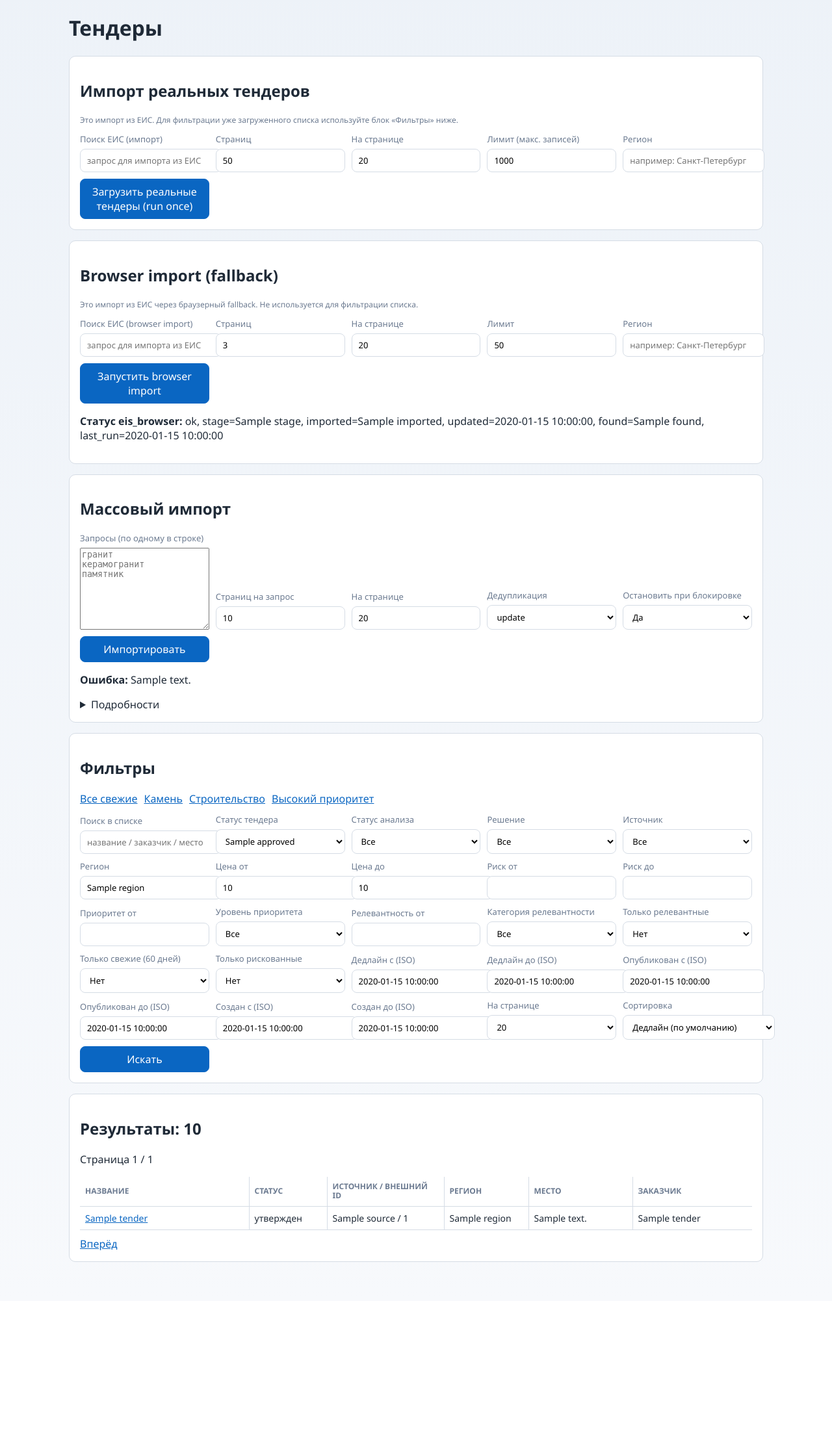
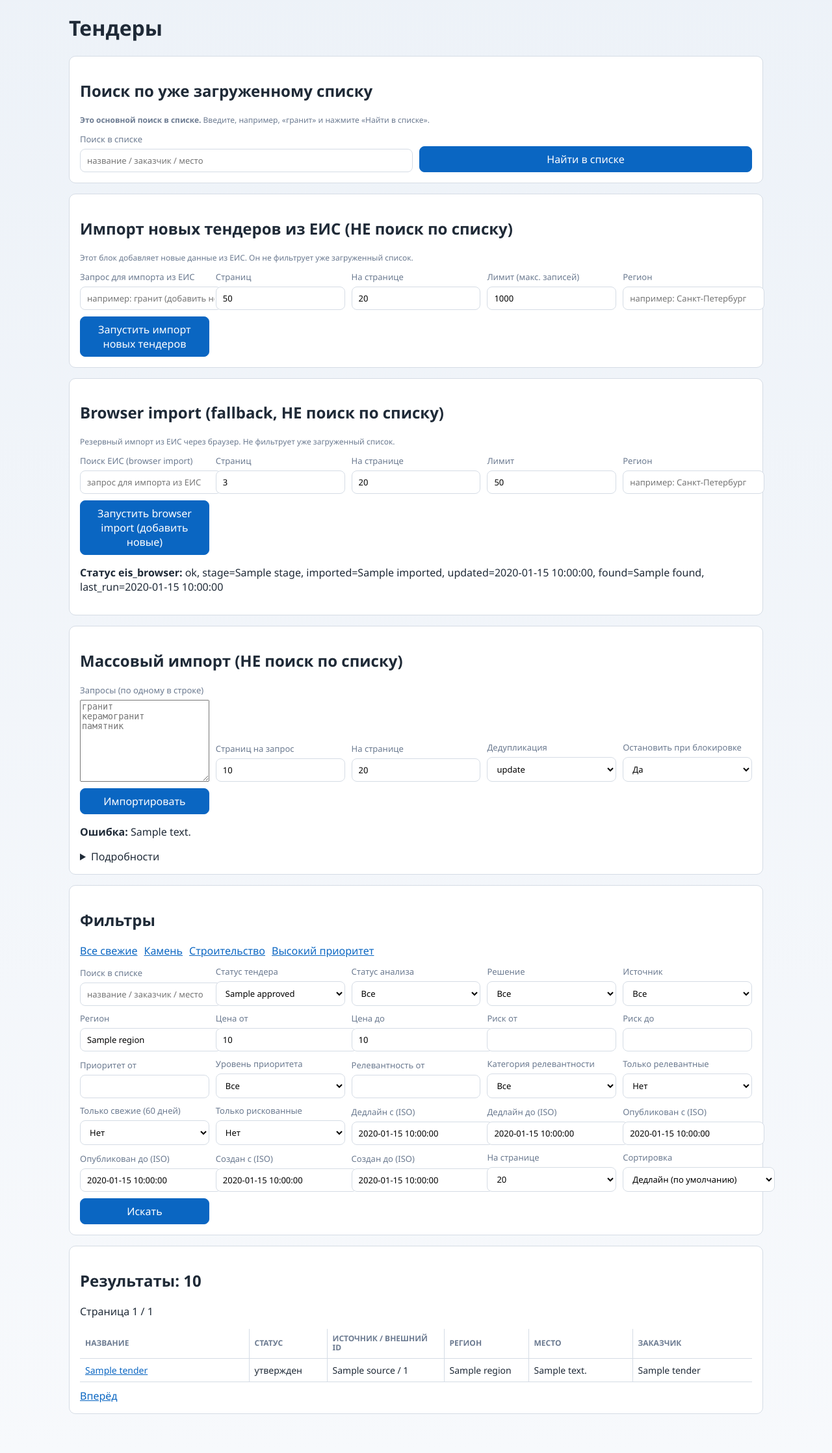
Before and after one commit to kamniking-art/tender-ai-backend, a FastAPI app: template app/web/templates/tenders.html in a window 1280 px wide. Shown: the part 47-2283 px from the top of the page at 65% size. Before the commit the page ends 1989 px from the top, so only its background shows below. Run offline with FastAPI, Linux system fonts and the light colour scheme; the template is opened without the code that fills it: most values are stand-ins (such as "Sample title", 1, 10 or a date in 2020).

Commit message:
clarify tenders UX: separate list search from import forms

```diff
--- a/app/web/templates/tenders.html
+++ b/app/web/templates/tenders.html
@@ -4,11 +4,24 @@
 <h1>Тендеры</h1>
 
 <section class="card">
-  <h2>Импорт реальных тендеров</h2>
-  <p class="hint">Это импорт из ЕИС. Для фильтрации уже загруженного списка используйте блок «Фильтры» ниже.</p>
+  <h2>Поиск по уже загруженному списку</h2>
+  <p class="hint"><strong>Это основной поиск в списке.</strong> Введите, например, «гранит» и нажмите «Найти в списке».</p>
+  <form method="get" action="/web/tenders" class="filters">
+    <label>Поиск в списке
+      <input type="text" name="search" value="{{ filters.search }}" placeholder="название / заказчик / место" />
+    </label>
+    <input type="hidden" name="fresh_only" value="{{ filters.fresh_only or 'true' }}" />
+    <input type="hidden" name="page_size" value="{{ filters.page_size or 50 }}" />
+    <button type="submit">Найти в списке</button>
+  </form>
+</section>
+
+<section class="card">
+  <h2>Импорт новых тендеров из ЕИС (НЕ поиск по списку)</h2>
+  <p class="hint">Этот блок добавляет новые данные из ЕИС. Он не фильтрует уже загруженный список.</p>
   <form method="post" action="/web/ingestion/eis-site/run-once" class="filters">
-    <label>Поиск ЕИС (импорт)
-      <input type="text" name="ingest_query" placeholder="запрос для импорта из ЕИС" />
+    <label>Запрос для импорта из ЕИС
+      <input type="text" name="ingest_query" placeholder="например: гранит (добавить новые тендеры)" />
     </label>
     <label>Страниц
       <input type="number" name="pages" min="1" max="200" value="50" />
@@ -22,13 +35,13 @@
     <label>Регион
       <input type="text" name="region" placeholder="например: Санкт-Петербург" />
     </label>
-    <button type="submit">Загрузить реальные тендеры (run once)</button>
+    <button type="submit">Запустить импорт новых тендеров</button>
   </form>
 </section>
 
 <section class="card">
-  <h2>Browser import (fallback)</h2>
-  <p class="hint">Это импорт из ЕИС через браузерный fallback. Не используется для фильтрации списка.</p>
+  <h2>Browser import (fallback, НЕ поиск по списку)</h2>
+  <p class="hint">Резервный импорт из ЕИС через браузер. Не фильтрует уже загруженный список.</p>
   <form method="post" action="/web/ingestion/eis-browser/run-once" class="filters">
     <label>Поиск ЕИС (browser import)
       <input type="text" name="ingest_query" placeholder="запрос для импорта из ЕИС" />
@@ -45,7 +58,7 @@
     <label>Регион
       <input type="text" name="region" placeholder="например: Санкт-Петербург" />
     </label>
-    <button type="submit">Запустить browser import</button>
+    <button type="submit">Запустить browser import (добавить новые)</button>
   </form>
   <p>
     <strong>Статус eis_browser:</strong>
@@ -59,7 +72,7 @@
 </section>
 
 <section class="card">
-  <h2>Массовый импорт</h2>
+  <h2>Массовый импорт (НЕ поиск по списку)</h2>
   <form method="post" action="/web/ingestion/eis-site/run-bulk" class="filters">
     <label>Запросы (по одному в строке)
       <textarea name="queries_text" rows="8" placeholder="гранит&#10;керамогранит&#10;памятник"></textarea>
```
